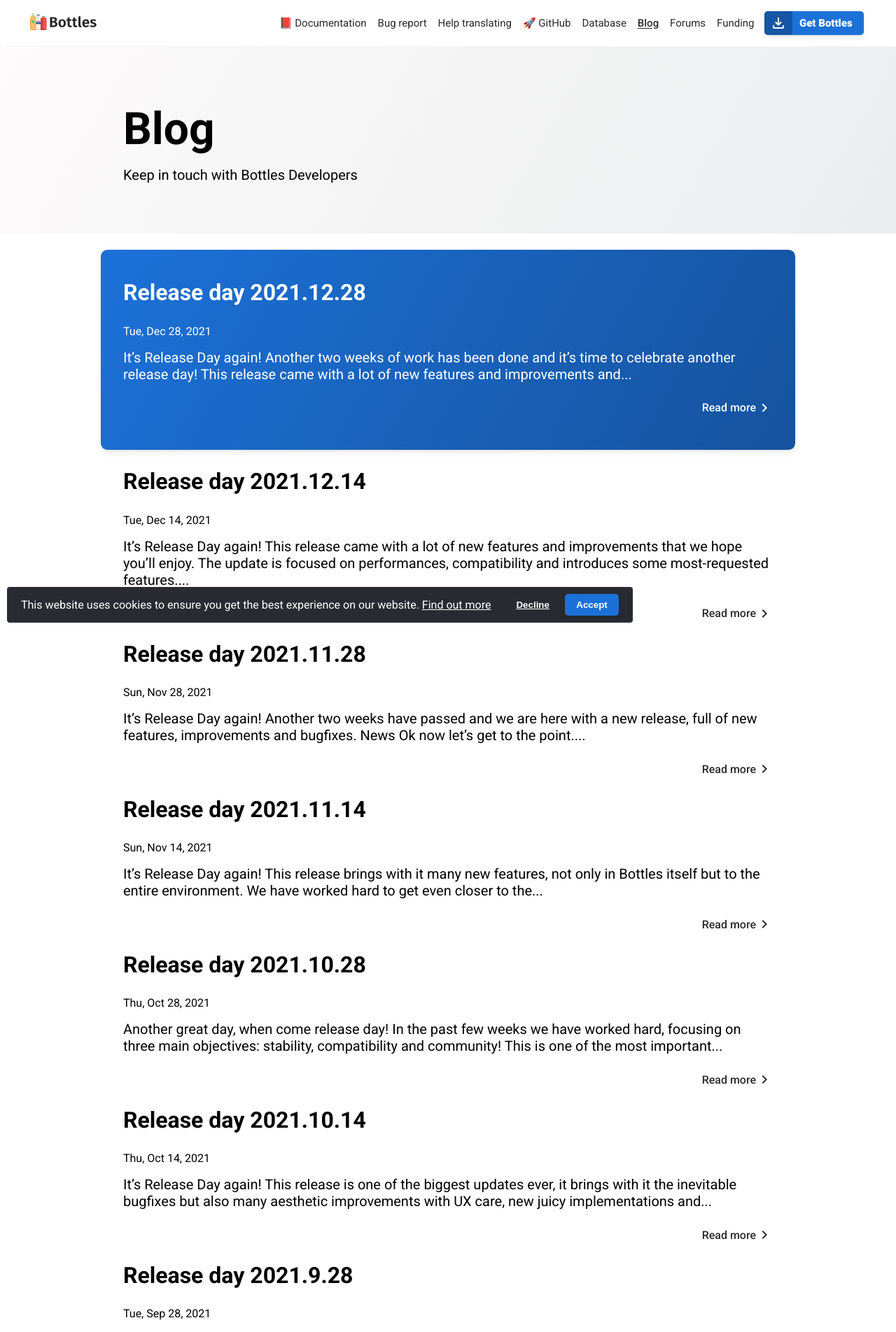
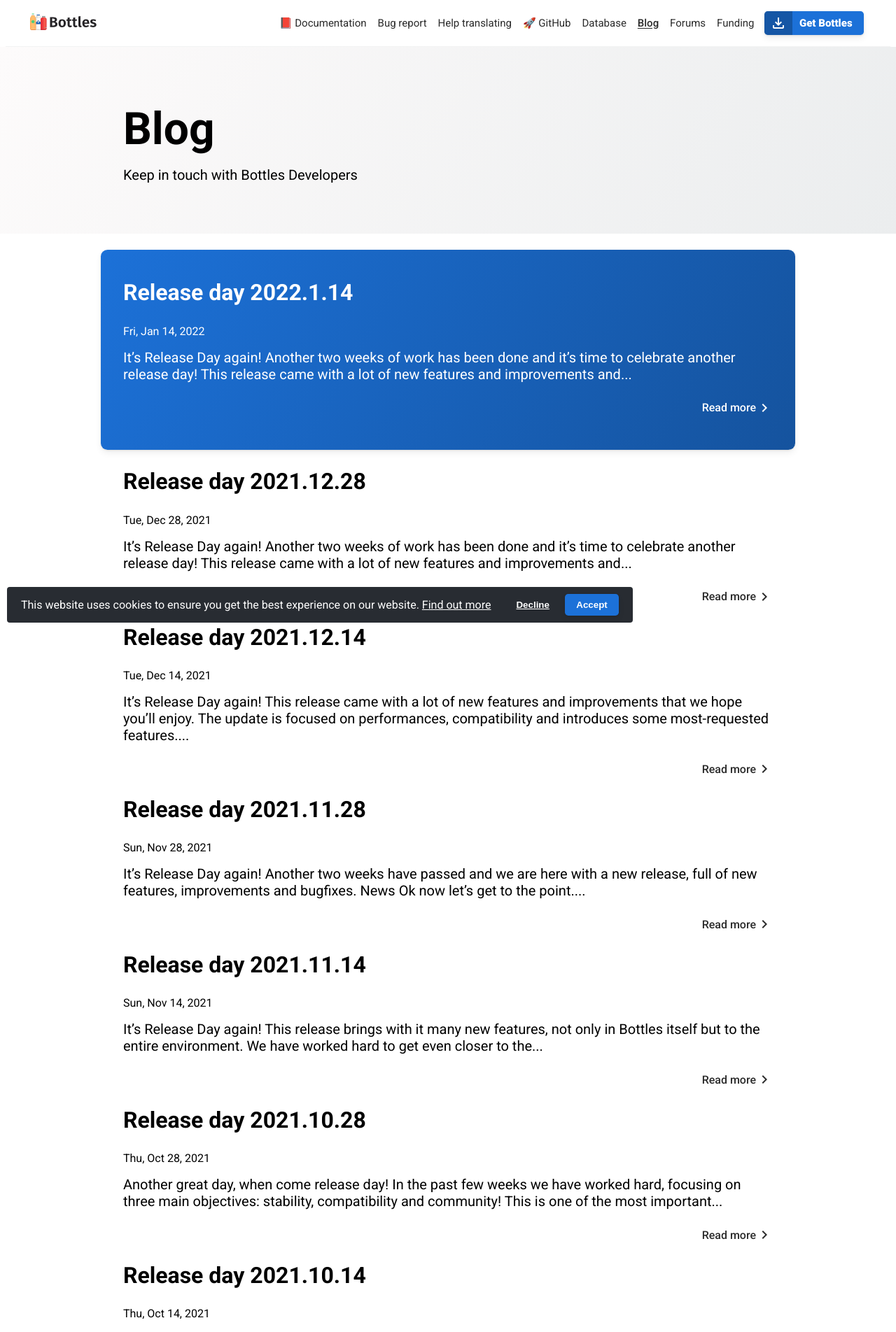
Before and after one commit to bottlesdevs/website, a Jekyll site: the page built from blog.md, in a window 1280 px wide. Shown: the top 1904 px of the page at 70% size. Built offline with Jekyll 4.4.1, drawn with Linux system fonts in a browser that asks for light colours; nearby versions of some CDN libraries; comment, search, counter and statistics services are not loaded; some of the changed lines change nothing that is shown.

Commit message:
release day 2022.1.14

````diff
--- /dev/null
+++ b/_posts/2022-01-14-release-2022.1.14.md
@@ -0,0 +1,205 @@
+---
+title: "Release day 2022.1.14"
+description: "Today is release day!"
+published: 2022-01-14
+layout: post
+thumb: https://raw.githubusercontent.com/bottlesdevs/data/main/releases/2022.1.14/release-day.png
+background: https://raw.githubusercontent.com/bottlesdevs/data/main/backgrounds/2022.1.14.png
+published: true
+comments: true
+is_release_day: true
+is_release_day_color: '#9d0320'
+---
+
+It’s Release Day again!
+
+Another two weeks of work has been done and it's time to celebrate another
+release day!
+
+This release came with a lot of new features and improvements and focus
+on compatibility and stability.
+
+## Welcome in Trento
+Today, we want to introduce **Bottles Trento**, an important milestone
+for the project.
+
+`[put here some confetti cannons]`
+
+Ok jokes aside, this is a major update. In the past we announced the Trento
+project as a total refactoring, only to realize that it was not the best
+decision, as it really required too much effort (special thanks to sonnyp for
+letting us reconsider the idea). We have opted to rewrite the backend one
+update at a time, with a view to future expansion. Today we finished the
+biggest part of the rewrite and the merits were felt immediately. Bottles is
+much more responsive, operations are carried out quickly and many bugs have
+been fixed.
+
+### Why Trento?
+This is the second codename since Bottles v3 exists (we no longer use this
+versioning, we switched to the CalVer model).
+
+Trento is a beautiful and fascinating Italian city in Trentino-Alto Adige.
+The founders of the project are Italian and we have decided to enhance our
+territory, using the names of our cities as codename (there are no fixed
+intervals, the codename is changed according to the importance of the update
+and normally when an important milestone is reached. like this).
+
+<img src="https://upload.wikimedia.org/wikipedia/commons/thumb/6/69/Panorama_di_trento.jpg/1920px-Panorama_di_trento.jpg" class="shadow" title="Trento - Wikipedia" />
+
+<div class="grid-pics layout-1-2">
+    <img src="/uploads/IMG_0752.jpg" class="shadow" title="Bottles Tweaks features" />
+    <img src="/uploads/IMG_0753.jpg" class="shadow" title="Bottles Tweaks features" />
+    <img src="https://upload.wikimedia.org/wikipedia/commons/thumb/9/98/10_2014_Trento-Castello_Buonconsiglio-panorama_Loggia_veneziana_gotica-Col_Castion%2C_Doss_Trento%2C_Mausoleo_Cesare_Battisti%2C_Monte_Soprasasso%2C_Monte_Terlago-ITALY-_K-5_II_-Tamron_AF_17-50mm_F2.8-photo_Paolo_Villa.jpg/1280px-thumbnail.jpg" class="shadow" title="The castle Loggia - Wikipedia" />
+</div>
+
+[Read more](https://en.wikipedia.org/wiki/Trento) about this awesome city.
+
+## News
+Ok now let's get to the point. What's new in this version?
+
+### Improved dependencies manager
+We have worked a lot on the dependencies manager in this version, with a focus
+on the speed and reliability of the installations.
+
+Before many dependencies were decompressed to then extract some resources and
+then place them in their respective directories to make the programs detect
+them. This procedure could be cumbersome and dirty Bottles' temp folder. Now
+the manager extracts only the necessary files, leaving the copy intact in temp,
+optimizing and speeding up the whole process.
+
+With the old method we have also noticed an important problem, namely that the
+files that had to be destined for the system32 and syswow64 directories, were
+actually placed in the wrong paths, this is because Windows uses the syswow64
+folder for 32bit resources and the system32 for 64bit resources when you are
+in a 64bit installation. This might sound strange but it was a very old
+Microsoft choice to help developers go from 32bit to 64bit, as they very often
+hard-scripted paths to files instead of using more suitable methods. With this
+update, all resources are placed in the correct path.
+
+Dependency maintainers will no longer have to manually set the destination
+folder but instead use the `win32` and` win64` placeholders, so that Bottles
+can manage the entire process independently based on the architecture of the
+bottle.
+
+The following is an example from the `d3dcompiler43` dependency:
+
+```yaml
+..
+- action: get_from_cab
+  source: d3dcompiler_43_x86/Jun2010_D3DCompiler_43_x86.cab
+  file_name: D3DCompiler_43.dll
+  dest: win32
+  rename: d3dcompiler_43.dll
+..
+```
+
+All the dependencies manifest files are already updated to use the new
+placeholders.
+
+This update fixes issues with a lot of games and applications that were
+not working properly before. If you still have issues, please try in a new
+bottle or force re-install the dependencies you are having issues with.
+
+### Stop running programs
+The program list is even more useful and allows you to stop a program when it
+is running.
+
+![Stop running programs](/uploads/stop-running-programs.png)
+
+In fact, once the button is pressed to start the program, it becomes the stop
+button. Meanwhile Bottles will listen to the process and when it stops running,
+it will return the button to its initial state, allowing the user to start it
+again.
+
+### Vulkan ICD loader
+ICD (Installable Client Driver) are crucial for proper Vulkan support and
+should be properly configured. Bottles now automatically finds them and
+load the correct one according to your GPU vendor (taking care of hybrid
+configurations).
+
+So if you are using an AMD GPU, Bottles will load the AMD Vulkan ICD. If you
+are using a AMD+Nvidia GPU combo, Bottles will load the AMD Vulkan ICD only
+if the Discrete GPU option is disabled.
+
+### Health check
+This new feature provide the user with a lot of useful information about the
+system and Bottles environment: distro, kernel, GPUs, if the essential tools
+are found, if Bottles is running with custom a local repository and more.
+
+![Health check](/uploads/health-check.png)
+
+You can provide these information with your bug reports (just press the button
+in the headerbar to copy them to the clipboard).
+
+### New DXVK,VKD3D,DXVK-Nvapi installers
+Previously these components were installed using official scripts from their
+respective creators and maintainers of the projects. These, although reliable,
+can in some cases be slow. We then created a manager that takes care of
+installing and removing these components from a bottle, obtaining very quick
+results.
+
+### Gamescope
+This release has initial support for gamescope, the micro-compositor formerly
+known as steamcompmgr. We made some tests and it seems to work fine but doesn't
+came with the Flatpak right now. We could do an update in the next few days to
+bring it to the Flatpak, perhaps as an extension since not everyone may need
+this tool.
+
+![Gamescope](/uploads/gamescope.png)
+
+From the bottle preferences you can access the complete configuration, setting
+the FPS limit, resolution and scaling.
+
+## All other changes
+There are a lot of other changes and improvements in this release. Below are
+other noteworthy ones, for all the others, refer to
+the [GiHub organization](https://github.com/bottlesdevs).
+
+  * Stop a running program directly from the program list
+  * Vulkan ICDs are now automatically found and properly loaded according to your GPUs
+  * Dependencies are now installed even faster (give it a try)
+  * Experimental layered-bottles (currently only for developers)
+  * Support for local repositories, see the documentation
+  * Introducing the Health check, this display a lot of useful information about your installation
+  * New and improved dialogs for manifests, reviews and more
+  * During bottle creation, missing componentes are not installed automatically
+  * All dependencies have been updated to use the new structure and avoid residuals in temp
+  * The copy_cab_dll method for dependencies was deprecated if favor of new copy_file
+  * Improved accessibility, now it is possible to interact with widgets through keyboard
+  * The Software environment was renamed to Applications
+  * The "Compiler" notice is now hidden by default when DXVK is enabled, enable the DXVK HUD option to restore it
+  * Installers can now execute scripts through the new run_script action
+  * The Bottles runtime and GameMode settings are now placed under System instead of Graphics
+  * Dependencies can now use win32/win64 placeholders to automatically detect the right sys path (system32/syswow64 according to the bottle arch)
+  * Deprecated old scripts-installation for DXVK, VKD3D, DXVK-Nvapi which are now managed by Bottles
+  * Dependencies can now handle nested-dependencies (e.g. dotnet48 now depend on dotnet40, so it will automatically installed if not already)
+  * The wineserver is now automatically restarted when chaning sync type (system, esync, fsync)
+  * Initial Gamescope support
+  * Fullscreen mouse capture can now be set from the bottle preferences
+  * Fixed program arguments, was not storing correctly
+  * Fixed Windows version change, winxp was using wrong values
+  * Fixed a regression in xfce4-terminal support
+  * Fixed a bug in dependencies installation when handling the uninstaller
+  * Fixed a bug in components recognition when there are no components
+  * Fixed a bug in programs rename, was generating a new copy of the program instead of renaming it
+  * Fixed a bug during dependencies installation (when using the cab_extract method), DLLs were copied to wrong location
+  * Fixed a regression in DXVK-Nvapi installation, causing missing DLLs
+  * Fixed winemenubuilder blacklisting that was not working for runners which are using the lib32 path
+  * Fixed the ptrace() problem with Flatpak
+  * Fixed a bug when changing Sync type, was breaking next executions due to an already running wineserver with the wrong sync type
+  * French translations thanks to @julroy67
+  * Portuguese translations thanks to @davipatricio, @SantosSi
+  * Portuguese (Brazil) translations thanks to @davipatricio, @vitorhcl
+  * Chinese (Simplified) translations thanks to @sr093906, Eric
+  * Turkish translations thanks to @lateralrook, @ersen0
+  * German translations thanks to @ThatRedKite
+  * Basque translations thanks to Sergio Varela
+  * Italian translations thanks to @albanobattistella, @phaerrax
+  * Russian translations thanks to @Knebergish
+  * Spanish translations thanks to @oscfdezdz
+
+Thanks to all users who contributed to this release!
+
+~ Bottles' Developers
+
+<a class="button" href="/download" style="">Download</a> 2022.1.14
--- a/assets/css/style.css
+++ b/assets/css/style.css
@@ -1067,6 +1067,24 @@
     margin: 3rem 0;
 }
 
+.grid-pics.layout-1-2 {
+    grid-template-columns: .8fr 1fr;
+    grid-template-rows: repeat(2, 1fr);
+}
+
+.grid-pics.layout-1-2 img:first-child {
+    grid-area: 1 / 1 / 3 / 2;
+    max-height: 687px;
+}
+
+.grid-pics.layout-1-2 img:nth-child(2) {
+    grid-area: 1 / 2 / 2 / 3;
+}
+
+.grid-pics.layout-1-2 img:nth-child(3) {
+    grid-area: 2 / 2 / 3 / 3;
+}
+
 @media screen and (max-width: 745px) {
     footer .grid {
         display: flex;
````
Also changed, not shown: uploads/gamescope.png (added), uploads/health-check.png (added), uploads/stop-running-programs.png (added), 3 other files.
